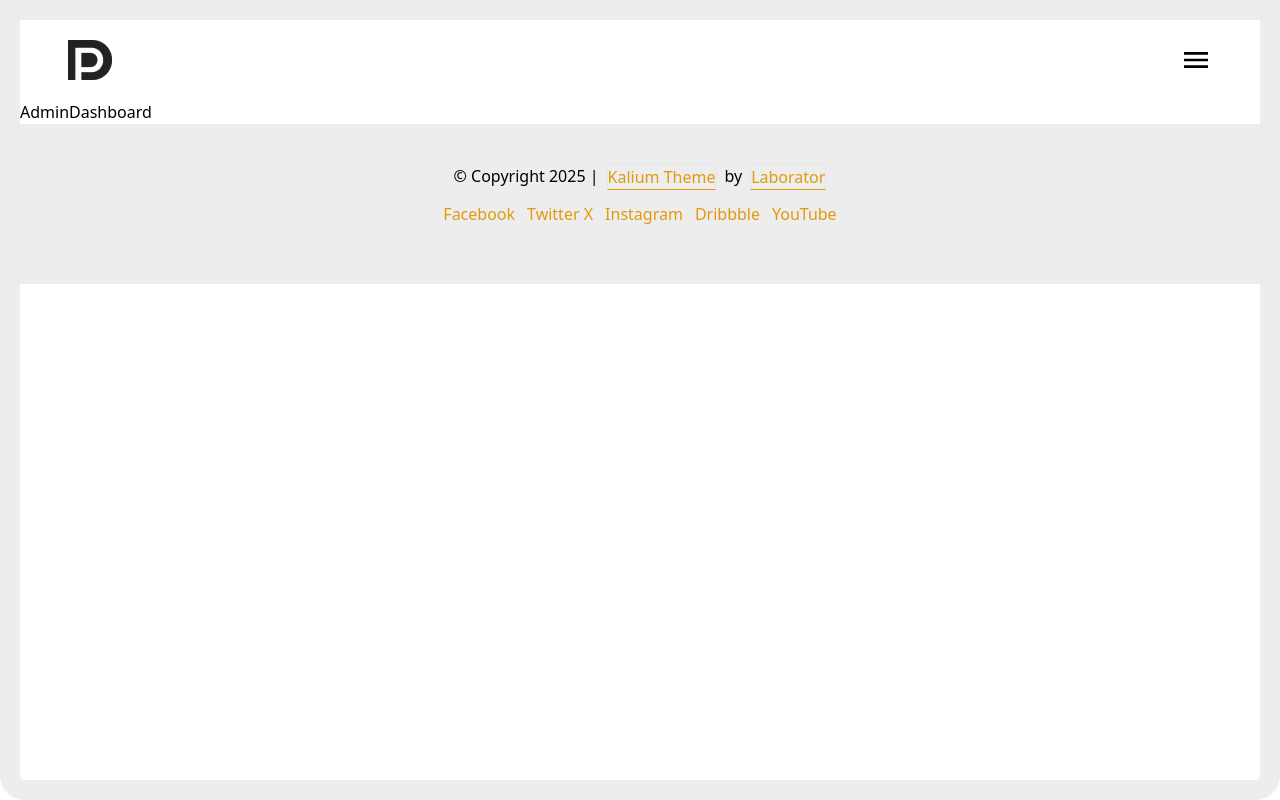
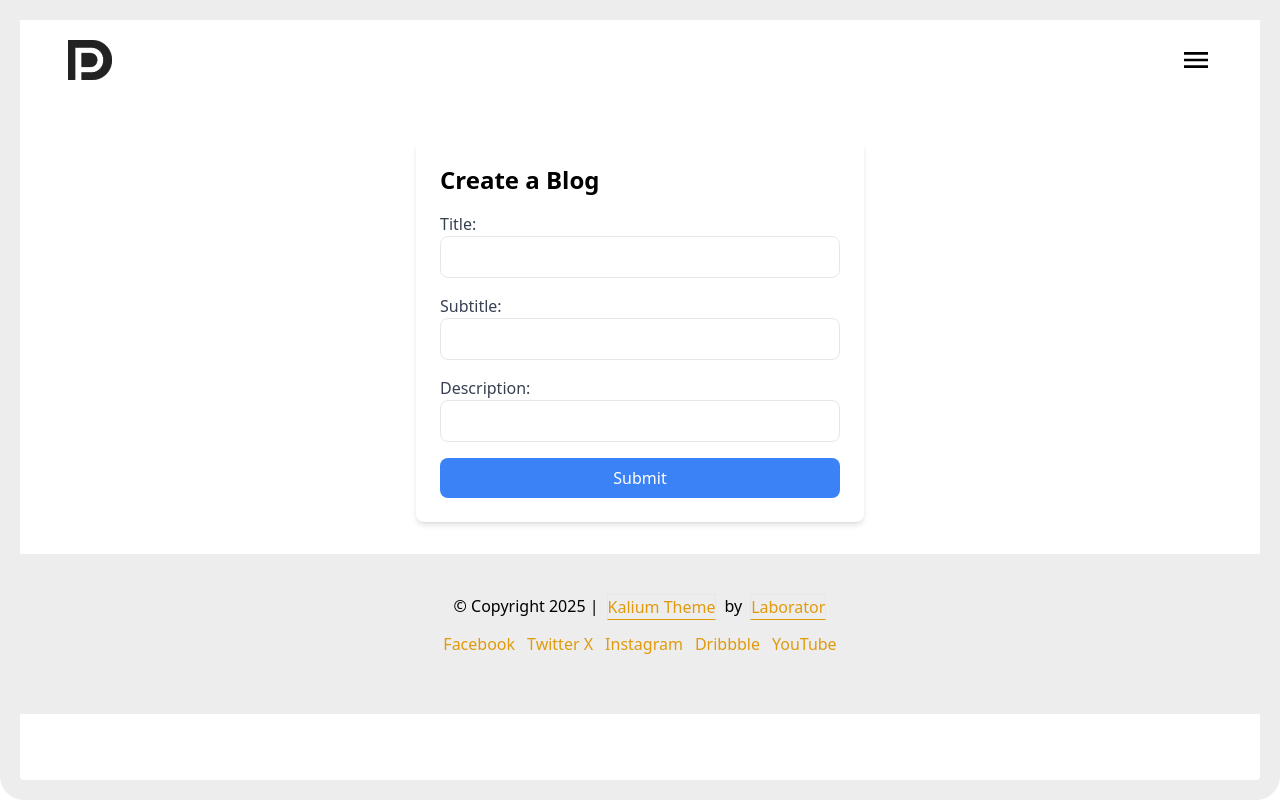
Before and after one commit to elxanoffical/design-portfolio, a Next.js app: page /adminDashboard in a window 1280 px wide. Built offline with nearby package versions, Linux system fonts and the light colour scheme.

Commit message:
fetch and post / get

```diff
--- a/app/adminDashboard/page.tsx
+++ b/app/adminDashboard/page.tsx
@@ -1,7 +1,80 @@
-import React from 'react'
+"use client";
 
-export default function AdminDashboard() {
+import { useState } from "react";
+
+export default function AdminPanel() {
+  const [title, setTitle] = useState("");
+  const [subtitle, setSubtitle] = useState("");
+  const [description, setDescription] = useState("");
+  const [loading, setLoading] = useState(false);
+  const [message, setMessage] = useState("");
+
+  const handleSubmit = async (e: React.FormEvent) => {
+    e.preventDefault();
+    setLoading(true);
+    setMessage("");
+
+    const res = await fetch("/api/projects", {
+      method: "POST",
+      headers: { "Content-Type": "application/json" },
+      body: JSON.stringify({ title, subtitle, description }),
+    });
+
+    if (res.ok) {
+      setMessage("Project successfully created!");
+      setTitle("");
+      setSubtitle("");
+      setDescription("")
+    } else {
+      setMessage("Error creating Project.");
+    }
+
+    setLoading(false);
+  };
+
   return (
-    <div>AdminDashboard</div>
-  )
+    <div className="max-w-md mx-auto mt-10 p-6 text-black bg-white rounded-lg shadow-md mb-8">
+      <h2 className="text-2xl font-bold mb-4 ">Create a Blog</h2>
+      {message && <p className="text-green-600">{message}</p>}
+      <form onSubmit={handleSubmit}>
+        <div className="mb-4">
+          <label className="block text-gray-700">Title:</label>
+          <input
+            type="text"
+            className="w-full px-3 py-2 border rounded-lg focus:outline-none focus:ring-2 focus:ring-blue-400"
+            value={title}
+            onChange={(e) => setTitle(e.target.value)}
+            required
+          />
+        </div>
+        <div className="mb-4">
+          <label className="block text-gray-700">Subtitle:</label>
+          <input
+            type="text"
+            className="w-full px-3 py-2 border rounded-lg focus:outline-none focus:ring-2 focus:ring-blue-400"
+            value={subtitle}
+            onChange={(e) => setSubtitle(e.target.value)}
+            required
+          />
+        </div>
+        <div className="mb-4">
+          <label className="block text-gray-700">Description:</label>
+          <input
+            type="text"
+            className="w-full px-3 py-2 border rounded-lg focus:outline-none focus:ring-2 focus:ring-blue-400"
+            value={description}
+            onChange={(e) => setDescription(e.target.value)}
+            required
+          />
+        </div>
+        <button
+          type="submit"
+          className="w-full bg-blue-500 text-white py-2 rounded-lg hover:bg-blue-600 transition"
+          disabled={loading}
+        >
+          {loading ? "Submitting..." : "Submit"}
+        </button>
+      </form>
+    </div>
+  );
 }
--- a/app/api/projects/route.tsx
+++ b/app/api/projects/route.tsx
@@ -9,15 +9,24 @@ export async function POST(req: Request) {
     const { title, subtitle, description } = await req.json();
 
     if (!title || !subtitle || !description) {
-            return NextResponse.json({ error: "Title and Subtitle are required" }, { status: 400 });
+      return NextResponse.json(
+        { error: "Title and Subtitle are required" },
+        { status: 400 }
+      );
     }
 
-        const newProject = new Project({ title, subtitle,description });
+    const newProject = new Project({ title, subtitle, description });
     await newProject.save();
 
-        return NextResponse.json({ message: "Project created successfully", Project: newProject }, { status: 201 });
+    return NextResponse.json(
+      { message: "Project created successfully", Project: newProject },
+      { status: 201 }
+    );
   } catch (error) {
-        return NextResponse.json({ error: "Something went wrong" }, { status: 500 });
+    return NextResponse.json(
+      { error: "Something went wrong" },
+      { status: 500 }
+    );
   }
 }
 
@@ -25,11 +34,11 @@ export async function POST(req: Request) {
 export async function GET() {
   try {
     await connectDB();
-        const Projects = await Project.find({}).sort({ createdAt: -1 }); // Son əlavə olunan birinci gəlsin
-        return NextResponse.json(Project, { status: 200 });
+    const projects = await Project.find({}).sort({ createdAt: -1 }); // Son əlavə olunan birinci gəlsin
+    return NextResponse.json(projects, { status: 200 });
   } catch (error) {
     return NextResponse.json(
-            { error: 'Failed to fetch Project' },
+      { error: "Failed to fetch Project" },
       { status: 500 }
     );
   }
--- a/app/page.tsx
+++ b/app/page.tsx
@@ -1,88 +1,94 @@
+
+
+"use client";
+
+import { useEffect, useState } from "react";
+
 import React from "react";
-import NavLink from "next/link";
+import Navlink from "next/link";
 
-export default function HomePage() {
-  const cards = [
-    {
-      titile: "People",
-      category: "Album Covers",
-    },
-    {
-      titile: "Adestra",
-      category: "Print",
-    },
-    {
-      titile: "Desk Concept",
-      category: "Furniture",
-    },
-    {
-      titile: "Multi Color",
-      category: "Logo",
-    },
-    {
-      titile: "Verein",
-      category: "Furniture",
-    },
-    {
-      titile: "Ethics for Design",
-      category: "Print",
-    },
-  ];
+
+
+interface Project {
+  _id: string;
+  title: string;
+  subtitle: string;
+  description: string
+}
+
+export default function Home() {
+  const [projects, setProjects] = useState<Project[]>([]);
+  const [loading, setLoading] = useState(true);
+
+  useEffect(() => {
+    const fetchProjects = async () => {
+      try {
+        const res = await fetch("/api/projects");
+        if (res.ok) {
+          const data = await res.json();
+          setProjects(data);
+        }
+      } catch (error) {
+        console.error("Failed to fetch projects:", error);
+      } finally {
+        setLoading(false);
+      }
+    };
+
+    fetchProjects();
+  }, []);
+  if (loading) return <p>Loading...</p>;
+
+
+if (projects.length == 0) return <p>No projects found.</p>;
   return (
-    <section>
-      <div className="container">
-        <h2 className="font-medium text-[26px] text-[#242321] mt-[50px] mb-[3px]">
+    <>
+      <section className="">
+        <div className="container ">
+          <h2 className="font-medium text-[26px] text-[#242321] mt-[50px] mb-[8px]">
             Portfolio
           </h2>
-        <div className="flex flex-col lg:flex-row lg items-center lg:justify-between gap-[24px]">
-          <p className="font-normal text-[16px] text-[#666666]">
-            My everyday work is presented here, <br />
-            for more check out my portfolio on Behance.
+          <div className="flex flex-col lg:flex-row lg:items-end lg:justify-between gap-[24px]">
+            <p className="text-[#666666] text-[16px]">
+              Lorem ipsum dolor sit amet consectetur, adipisicing elit. <br />
+              Perferendis, consequuntur voluptatibus accusamus
             </p>
-          <nav className="flex items-center gap-[17px]">
-            <NavLink href={"/all"} className="text-[16px] text-[#666666]">
+            <nav className="flex gap-4 items-center">
+              <Navlink
+                className="text-[16px]  text-[#666666] active:border-b-[1px] active:border-[#ca8b0d]"
+                href="/all"
+              >
                 All
-            </NavLink>
-            <NavLink
-              href={"/all"}
-              className="text-[16px] text-[#666666] border-b-[1px] border-[#ca8b0d]"
-            >
-              Furniture
-            </NavLink>
-            <NavLink href={"/all"} className="text-[16px] text-[#666666]">
+              </Navlink>
+              <Navlink className="text-[16px]  text-[#666666]" href="/logo">
                 Logo
-            </NavLink>
-            <NavLink href={"/all"} className="text-[16px] text-[#666666]">
-              People
-            </NavLink>
-            <NavLink href={"/all"} className="text-[16px] text-[#666666]">
-              Print
-            </NavLink>
+              </Navlink>
             </nav>
           </div>
+        </div>
+        <div className="container grid grid-cols-1 md:grid-cols-2 lg:grid-cols-3 gap-[24px] py-[40px]">
 
-        <div className="grid grid-cols-1 md:grid-cols-2 lg:grid-cols-3 gap-[24px] py-[40px]">
-          {cards.map((card, index) => {
+          {projects.map((card, index) => {
             return (
-              <div key={index} className="">
-                <div className=" relative mb-2 h-auto md:h-[300px]">
+              <div key={index} className="cursor-pointer">
+                <div className="relative h-auto md:h-[300px]">
                   <img
-                    src={"/cardImg.jpg"}
+                    className="w-full h-full object-cover"
+                    src="/cardImg.jpg"
                     alt=""
-                    className="w-full h-full object-cover"
                   />
-                  <div className="absolute w-[90%] h-[90%] bg-[#e09a0ee6] top-[50%] left-[50%]
-                  translate-x-[-50%] translate-y-[-50%] opacity-0 hover:opacity-100 transition-all duration-500"></div>
+                  <div className="absolute w-[90%] h-[90%] bg-[#e09a0ee6] top-[50%] left-[50%] translate-x-[-50%] translate-y-[-50%] opacity-0 hover:opacity-100 transition duration-500"></div>
                 </div>
-                <h2 className="font-medium text-[20px] text-[#242321]">
-                  {card.titile}
+                <h2 className="font-medium text-[20px] mt-2 text-[#242321]">
+                  {card.title}
                 </h2>
-                <p className=" text-[16px] text-[#666666]">{card.category}</p>
+                <p className="text-[16px] text-[#666666]">{card.subtitle}</p>
+                <p className="text-[16px] text-[#666666]">{card.description}</p>
               </div>
             );
           })}
         </div>
-      </div>
       </section>
+    </>
   );
 }
```
Lines whose indentation alone changed are shown as unchanged.
